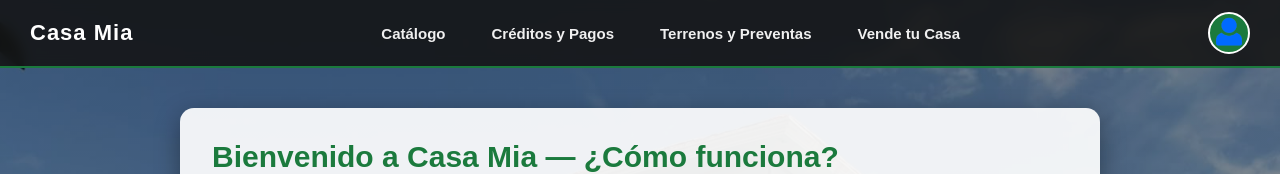
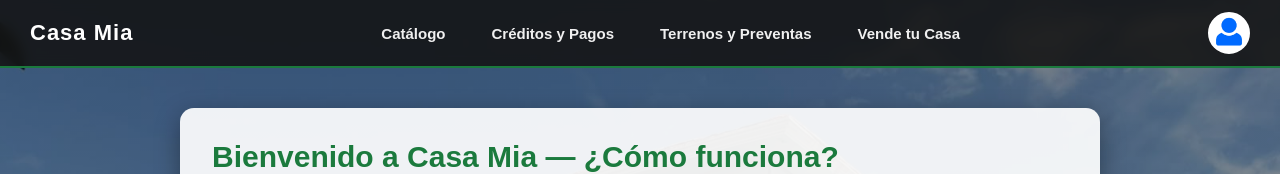
Before and after one commit to CASAMIAWEB/Casa-Mia, a plain HTML site: page Principal.html in a window 1280 px wide. Shown: the top 174 px of the page. Drawn offline with Linux system fonts and the light colour scheme.

Commit message:
Update Principal.html

```diff
--- a/Principal.html
+++ b/Principal.html
@@ -78,7 +78,7 @@
       height: 42px;
       border-radius: 50%;
       border: 2px solid #ffffff;
-      background-color: #1b7a3d;
+      background-color: #ffffff;
       object-fit: cover;
       display: block;
       transition: transform 0.2s, border-color 0.2s;
```
